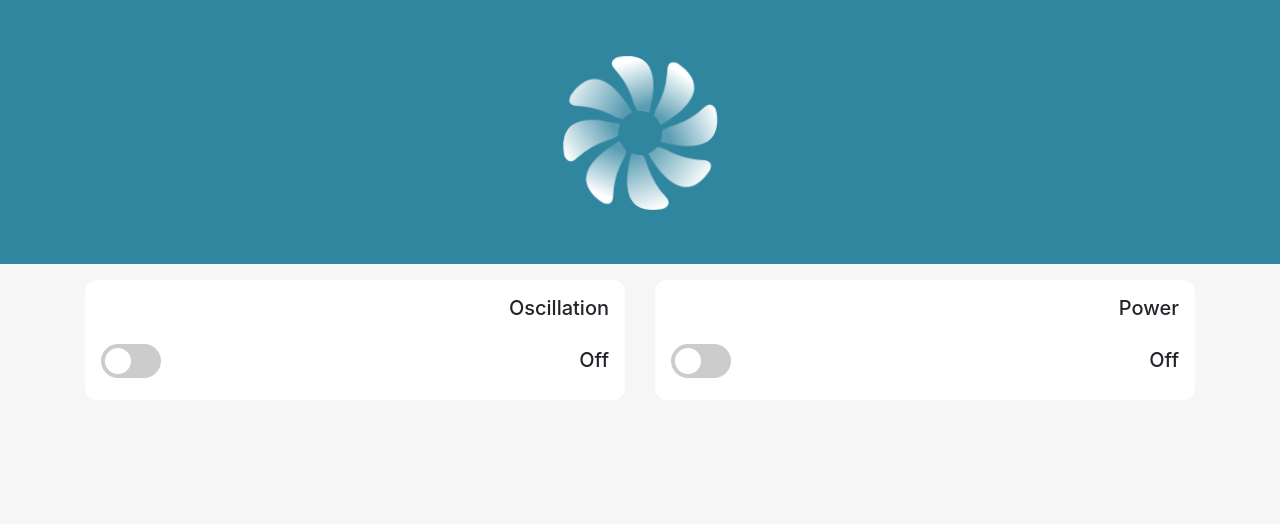
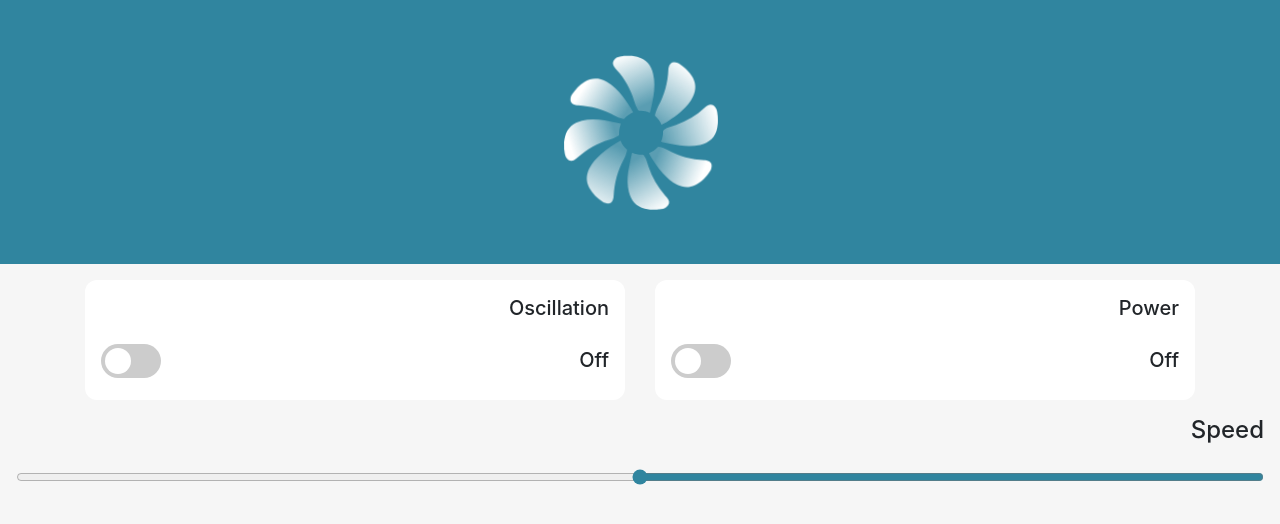
Before and after one commit to dnj/developer-recruitment, a Vue app in the folder challenges/4/YOUR-CODE-GOES-HERE/behkha/: page / in a window 1280 px wide. Shown: the top 524 px of the page. Built offline with nearby package versions, Linux system fonts and the light colour scheme.

Commit message:
add fan speed to fan controller

```diff
--- a/challenges/4/YOUR-CODE-GOES-HERE/behkha/src/components/FanController.vue
+++ b/challenges/4/YOUR-CODE-GOES-HERE/behkha/src/components/FanController.vue
@@ -1,16 +1,20 @@
 <template>
-  <div class="d-flex flex-column align-items-center w-100">
+  <div class="w-100">
     <FanSwitches />
+    <FanSpeed class="mt-3"/>
   </div>
 </template>
 
 <script lang="ts">
 import FanSwitches from './FanSwitches.vue';
+import FanSpeed from './FanSpeed.vue';
 import { defineComponent } from 'vue';
+
 export default defineComponent({
   name: 'FanController',
   components: {
-    FanSwitches
+    FanSwitches,
+    FanSpeed
   }
 })
 </script>
```
